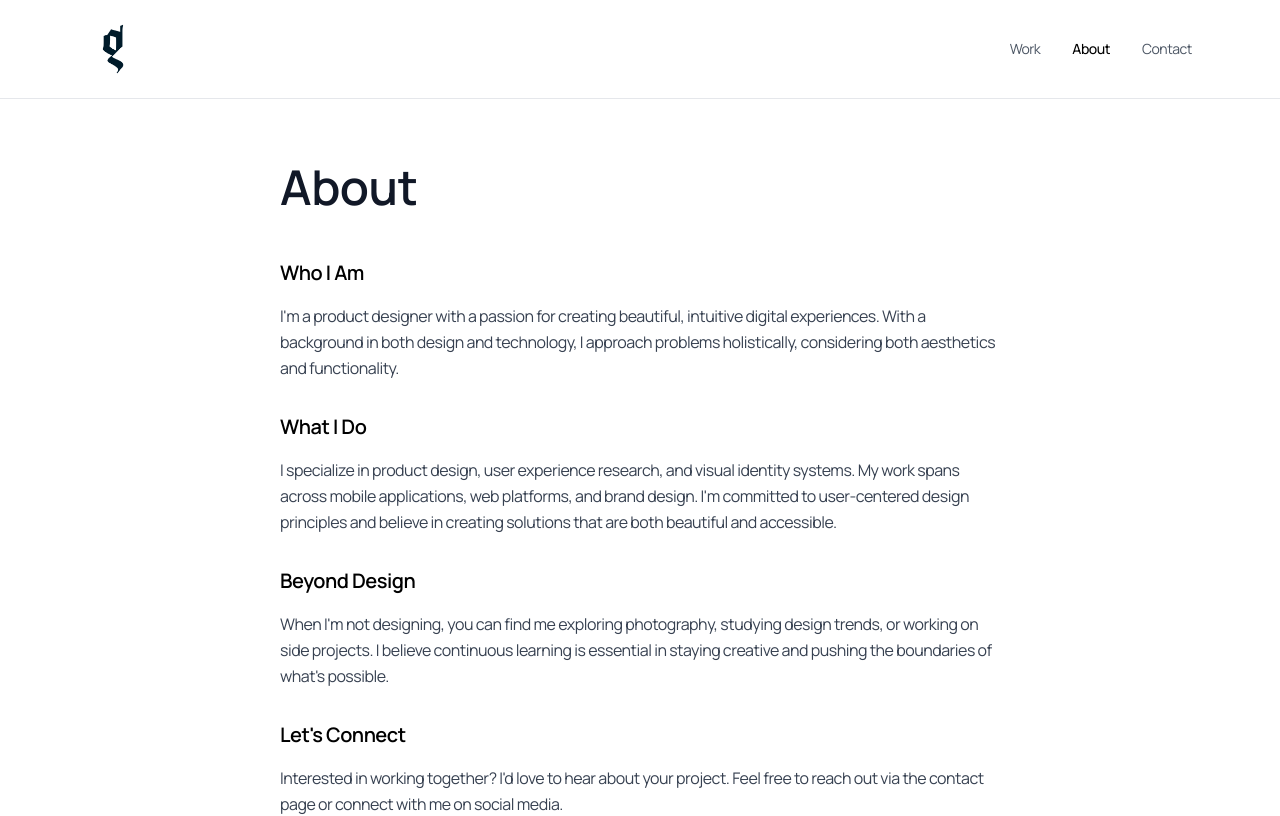
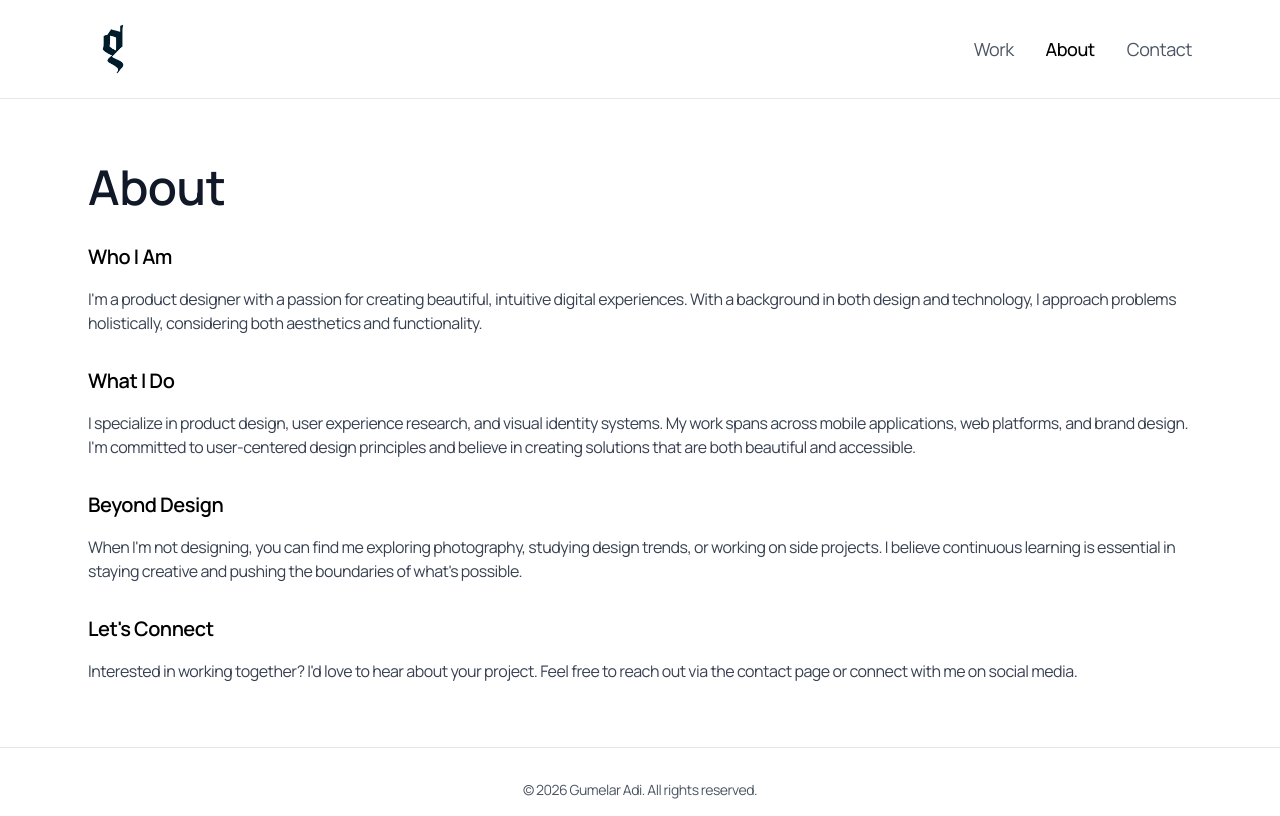
Before and after one commit to blacknoirr/portfolio-gumelar, a Next.js app: page /about in a window 1280 px wide. Shown: the top 816 px of the page. Built offline with nearby package versions, Linux system fonts and the light colour scheme.

Commit message:
UI Refinement

```diff
--- a/src/app/about/page.tsx
+++ b/src/app/about/page.tsx
@@ -1,12 +1,14 @@
 export default function AboutPage() {
   return (
-    <div className="max-w-3xl mx-auto px-6 py-16">
-      <h1 className="text-4xl md:text-5xl font-semibold mb-12">About</h1>
+    <div className="max-w-6xl mx-auto px-6 py-6 lg:py-16 ">
+      <h1 className="text-4xl md:text-5xl font-semibold mb-4 md:mb-8">About</h1>
 
       <div className="space-y-8 text-gray-700">
         <div>
-          <h2 className="text-xl font-semibold text-black mb-4">Who I Am</h2>
-          <p className="leading-relaxed">
+          <h2 className="text-base xl:text-xl font-semibold text-black mb-2 md:mb-4">
+            Who I Am
+          </h2>
+          <p className="leading-relaxed text-sm md:text-base">
             I'm a product designer with a passion for creating beautiful,
             intuitive digital experiences. With a background in both design and
             technology, I approach problems holistically, considering both
@@ -15,8 +17,10 @@ export default function AboutPage() {
         </div>
 
         <div>
-          <h2 className="text-xl font-semibold text-black mb-4">What I Do</h2>
-          <p className="leading-relaxed">
+          <h2 className="text-base xl:text-xl font-semibold text-black mb-2 md:mb-4">
+            What I Do
+          </h2>
+          <p className="leading-relaxed text-sm md:text-base">
             I specialize in product design, user experience research, and visual
             identity systems. My work spans across mobile applications, web
             platforms, and brand design. I'm committed to user-centered design
@@ -26,10 +30,10 @@ export default function AboutPage() {
         </div>
 
         <div>
-          <h2 className="text-xl font-semibold text-black mb-4">
+          <h2 className="text-base xl:text-xl font-semibold text-black mb-2 md:mb-4">
             Beyond Design
           </h2>
-          <p className="leading-relaxed">
+          <p className="leading-relaxed text-sm md:text-base">
             When I'm not designing, you can find me exploring photography,
             studying design trends, or working on side projects. I believe
             continuous learning is essential in staying creative and pushing the
@@ -38,10 +42,10 @@ export default function AboutPage() {
         </div>
 
         <div>
-          <h2 className="text-xl font-semibold text-black mb-4">
+          <h2 className="text-base xl:text-xl font-semibold text-black mb-2 md:mb-4">
             Let's Connect
           </h2>
-          <p className="leading-relaxed">
+          <p className="leading-relaxed text-sm md:text-base">
             Interested in working together? I'd love to hear about your project.
             Feel free to reach out via the contact page or connect with me on
             social media.
--- a/src/app/contact/page.tsx
+++ b/src/app/contact/page.tsx
@@ -1,11 +1,13 @@
 export default function ContactPage() {
   return (
-    <div className="max-w-3xl mx-auto px-6 py-16">
-      <h1 className="text-4xl md:text-5xl font-semibold mb-12">Contact</h1>
+    <div className="max-w-6xl mx-auto px-6 py-6 lg:py-16">
+      <h1 className="text-4xl md:text-5xl font-semibold mb-4 md:mb-8">
+        Contact
+      </h1>
 
       <div className="space-y-12">
         <div>
-          <p className="text-lg text-gray-700 leading-relaxed mb-8">
+          <p className="text-sm md:text-base  text-gray-700 leading-relaxed mb-8">
             I'm always interested in hearing about new projects and
             opportunities. Whether you have a question or just want to say
             hello, feel free to reach out.
--- a/src/app/page.tsx
+++ b/src/app/page.tsx
@@ -6,12 +6,12 @@ export default function Home() {
   const recentProjects = projects.slice(0, 2);
 
   return (
-    <div className="max-w-6xl mx-auto px-6 py-20">
+    <div className="max-w-6xl mx-auto px-6 py-9 md:py-20">
       <div className="space-y-6 mb-8">
         <h1 className="text-5xl md:text-6xl font-semibold leading-tight tracking-tight">
           Gumelar Adi Setia
         </h1>
-        <p className="text-xl text-gray-600 max-w-2xl leading-relaxed">
+        <p className="text-sm md:text-base xl:text-xl text-gray-600 max-w-2xl leading-relaxed">
           A product designer passionate about creating thoughtful, user-centered
           experiences. Specialized in UI/UX design, product strategy, and visual
           storytelling.
@@ -30,7 +30,7 @@ export default function Home() {
       <div className="space-y-4">
         <Link
           href="/work"
-          className="flex justify-center selection:inline-block px-6 py-4 bg-black text-white rounded-full hover:bg-gray-900 transition-colors font-medium text-sm"
+          className="flex justify-center selection:inline-block px-6 py-4 bg-black text-white rounded-full hover:bg-gray-900 transition-colors font-medium text-md"
         >
           See All Projects
         </Link>
--- a/src/app/work/[slug]/page.tsx
+++ b/src/app/work/[slug]/page.tsx
@@ -38,10 +38,10 @@ export default function ProjectDetailPage({ params }: ProjectDetailPageProps) {
   }
 
   return (
-    <div className="max-w-4xl mx-auto px-6 py-16">
+    <div className="max-w-6xl mx-auto px-6 py-6 lg:py-16">
       <Link
         href="/work"
-        className="text-sm text-gray-600 hover:text-black transition-colors mb-12 inline-block"
+        className="text-lg font-medium text-gray-600 hover:text-black transition-colors mb-2 md:mb-4 inline-block"
       >
         ← Back to Work
       </Link>
@@ -84,7 +84,9 @@ export default function ProjectDetailPage({ params }: ProjectDetailPageProps) {
           </p>
 
           <div className="prose prose-sm max-w-none">
-            <p className="text-gray-600 leading-relaxed">{project.content}</p>
+            <p className="text-gray-600 text-lg leading-relaxed">
+              {project.content}
+            </p>
           </div>
         </div>
 
@@ -112,7 +114,7 @@ export default function ProjectDetailPage({ params }: ProjectDetailPageProps) {
         <div className="pt-8 border-t border-gray-200">
           <Link
             href="/work"
-            className="text-sm text-gray-600 hover:text-black transition-colors"
+            className="text-lg font-medium text-gray-600 hover:text-black transition-colors"
           >
             ← Back to all projects
           </Link>
--- a/src/app/work/page.tsx
+++ b/src/app/work/page.tsx
@@ -17,9 +17,9 @@ export default function WorkPage() {
   }, [selectedCategory]);
 
   return (
-    <div className="max-w-6xl mx-auto px-6 py-16">
-      <div className="mb-12">
-        <h1 className="text-4xl md:text-5xl font-semibold mb-8">Work</h1>
+    <div className="max-w-6xl mx-auto px-6 py-6 lg:py-16">
+      <div className="mb-4 md:mb-8">
+        <h1 className="text-4xl md:text-5xl font-semibold mb-4">Work</h1>
 
         <div className="flex items-center gap-1 flex-wrap">
           <button
--- a/src/components/Navbar.tsx
+++ b/src/components/Navbar.tsx
@@ -24,10 +24,10 @@ export default function Navbar() {
           />
         </Link>
 
-        <div className="flex items-center gap-8">
+        <div className="flex items-center gap-4 md:gap-8">
           <Link
             href="/work"
-            className={`text-sm transition-colors ${
+            className={`text-sm md:text-md lg:text-lg transition-colors ${
               isActive("/work")
                 ? "text-black font-medium"
                 : "text-gray-600 hover:text-black"
@@ -37,7 +37,7 @@ export default function Navbar() {
           </Link>
           <Link
             href="/about"
-            className={`text-sm transition-colors ${
+            className={`text-sm md:text-md lg:text-lg transition-colors ${
               isActive("/about")
                 ? "text-black font-medium"
                 : "text-gray-600 hover:text-black"
@@ -47,7 +47,7 @@ export default function Navbar() {
           </Link>
           <Link
             href="/contact"
-            className={`text-sm transition-colors ${
+            className={`text-sm md:text-md lg:text-lg transition-colors ${
               isActive("/contact")
                 ? "text-black font-medium"
                 : "text-gray-600 hover:text-black"
--- a/src/components/ProjectCard.tsx
+++ b/src/components/ProjectCard.tsx
@@ -21,16 +21,16 @@ export default function ProjectCard({ project }: ProjectCardProps) {
         </div>
         <div className="space-y-2">
           <div className="flex items-start justify-between gap-2">
-            <h3 className="font-medium text-black group-hover:text-gray-700 transition-colors">
+            <h3 className="text-base md:text-lg lg:text-xl font-medium text-black group-hover:text-gray-700 transition-colors">
               {project.title}
             </h3>
           </div>
           <div className="flex items-center gap-2 flex-wrap">
-            <span className="text-xs px-3 py-1 rounded-full bg-black text-white">
+            <span className="text-sm md:text-base px-3 py-1 rounded-full bg-black text-white">
               {project.category}
             </span>
           </div>
-          <p className="text-sm text-gray-600 line-clamp-2">
+          <p className="text-sm md:text-base text-gray-600 line-clamp-2">
             {project.description}
           </p>
         </div>
```
